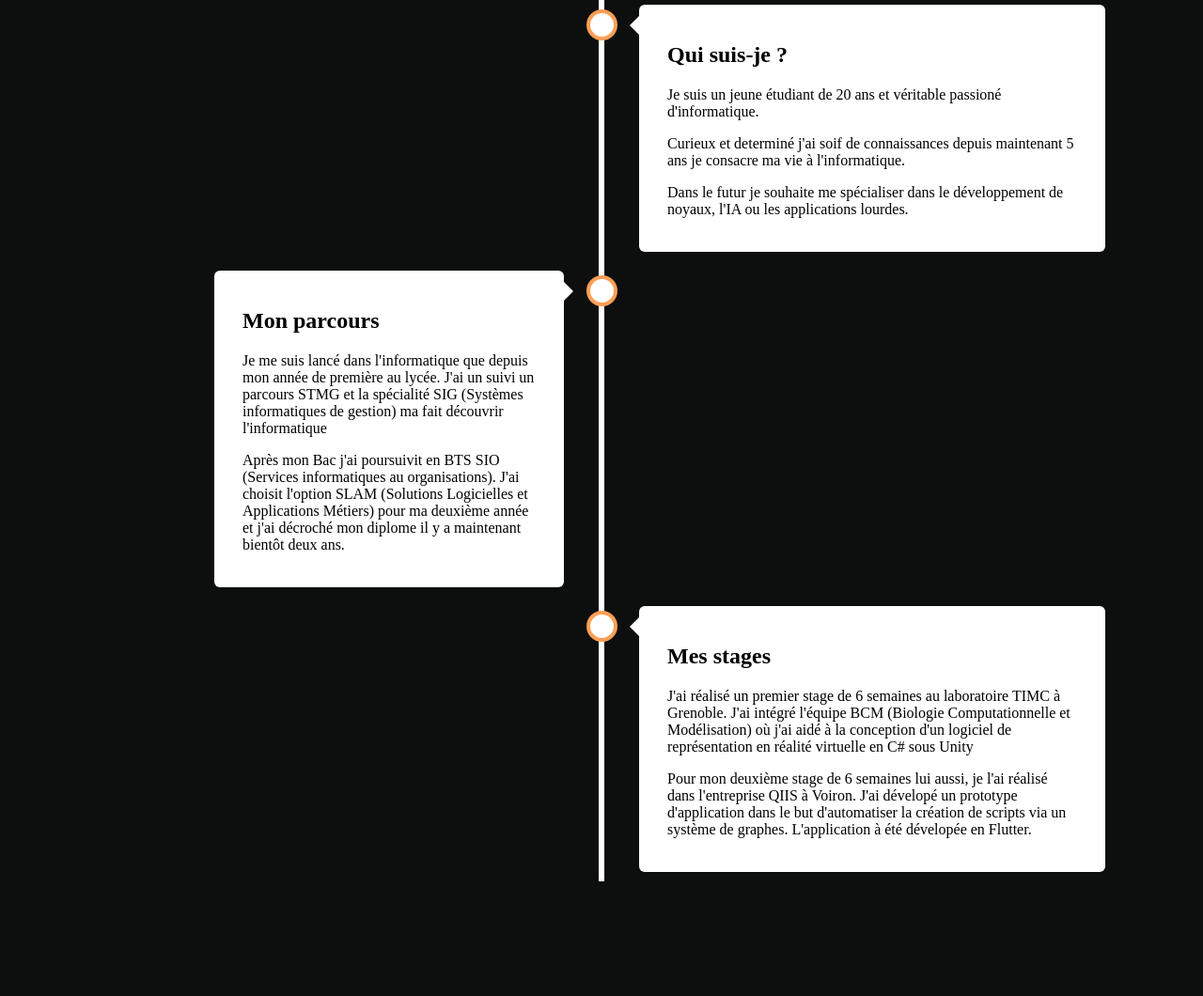
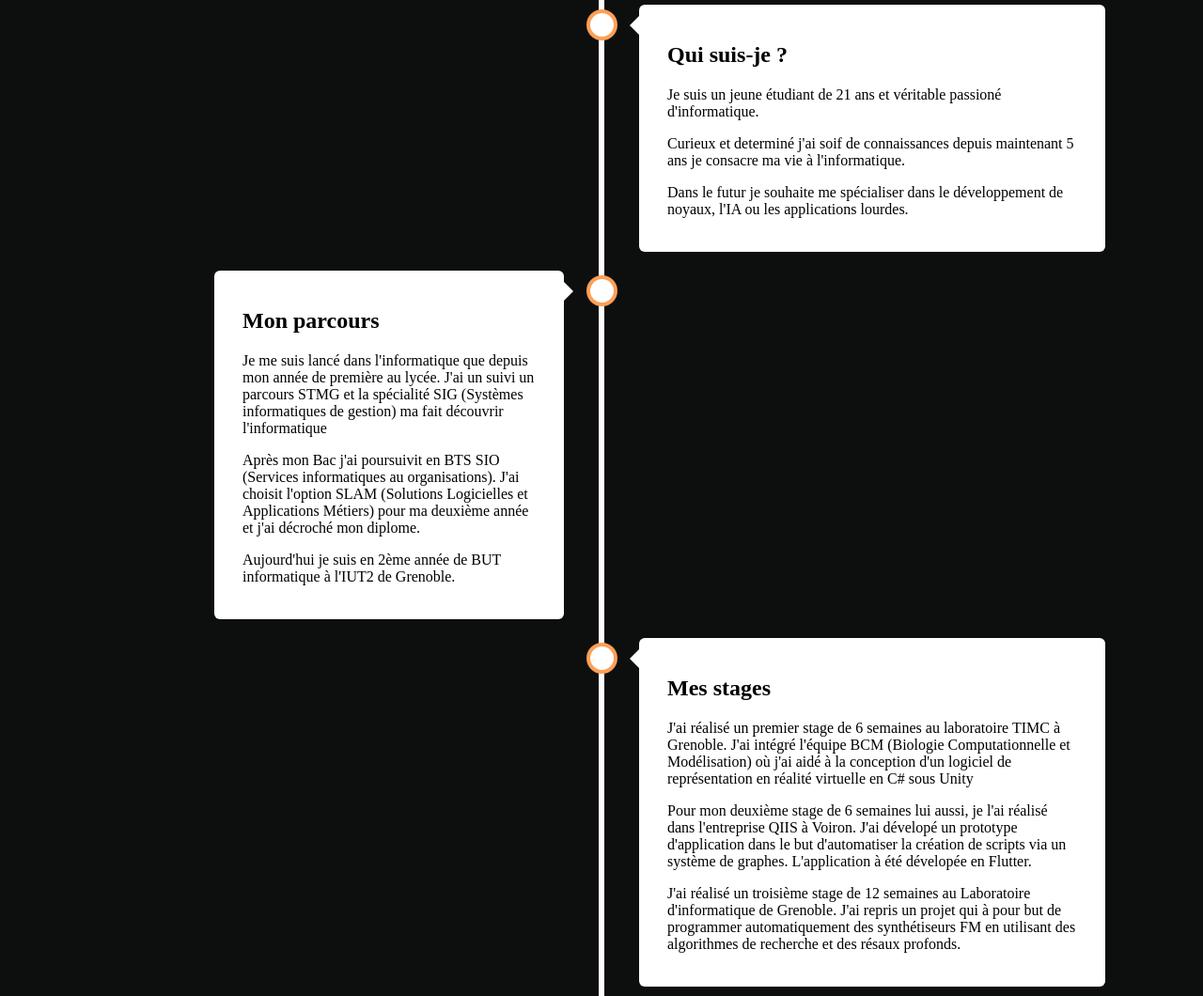
Before and after one commit to ockapy/Portfolio, a plain HTML site: page HTML/Info.html in a window 1280 px wide. Shown: the part 803-1863 px from the top of the page at 94% size. Before the commit the page ends 1741 px from the top, so only its background shows below. Drawn offline with Linux system fonts and the light colour scheme; a web font is replaced by a local one.

Commit message:
added infos

```diff
--- a/HTML/Info.html
+++ b/HTML/Info.html
@@ -38,7 +38,7 @@
       <div class="content">
         <h2>Qui suis-je ?</h2>
         <p>
-          Je suis un jeune étudiant de 20 ans et véritable passioné d'informatique.
+          Je suis un jeune étudiant de 21 ans et véritable passioné d'informatique.
         </p>
         <p>
           Curieux et determiné j'ai soif de connaissances depuis maintenant 5 ans je consacre ma vie à l'informatique.
@@ -60,7 +60,10 @@
         <p>
           Après mon Bac j'ai poursuivit en BTS SIO (Services informatiques au organisations).
           J'ai choisit l'option SLAM (Solutions Logicielles et Applications Métiers) pour ma deuxième année
-          et j'ai décroché mon diplome il y a maintenant bientôt deux ans.
+          et j'ai décroché mon diplome.
+        </p>
+        <p>
+          Aujourd'hui je suis en 2ème année de BUT informatique à l'IUT2 de Grenoble.
         </p>
       </div>
     </div>
@@ -78,6 +81,10 @@
           J'ai dévelopé un prototype d'application dans le but d'automatiser la création de scripts via un système de graphes.
           L'application à été dévelopée en Flutter.
         </p>
+        <p>
+          J'ai réalisé un troisième stage de 12 semaines au Laboratoire d'informatique de Grenoble.
+          J'ai repris un projet qui à pour but de programmer automatiquement des synthétiseurs FM en utilisant des algorithmes de recherche et des résaux profonds.
+        </p>
       </div>
     </div>
 
```
